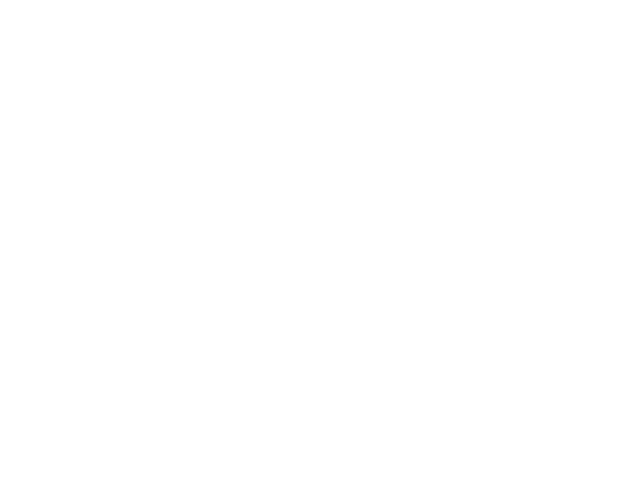
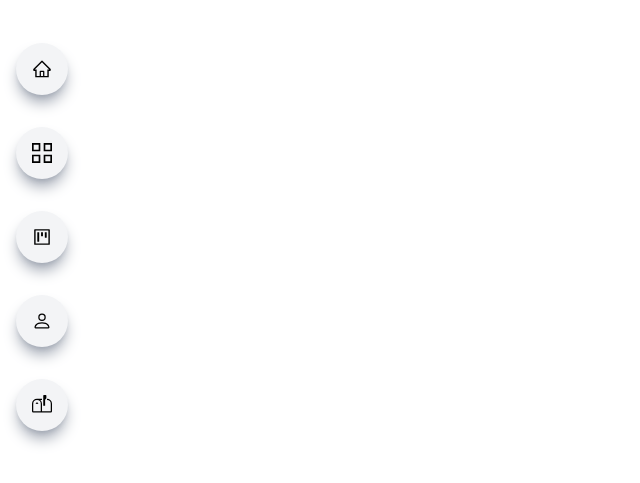
Before and after one commit to Clkwong3/showcase, a React (Vite) app: page / in a window 1280 px wide. Shown: the part 173-656 px from the top of the page, without its empty margins (0-640 px from the left). Built offline with nearby package versions, Linux system fonts and the light colour scheme.

Commit message:
SideNav - Added side buttons for when the screen is not mobile

```diff
--- a/src/components/SideNav.jsx
+++ b/src/components/SideNav.jsx
@@ -31,28 +31,28 @@
             <span className="pl-4">Home</span>
           </a>
           <a
-            href="#main"
+            href="#work"
             className="w-[75%] flex justify-center items-center rounded-full shadow-lg bg-gray-100 shadow-gray-400 m-2 p-4 cursor-pointer hover:scale-110 ease-in duration-400"
           >
             <GrProjects size={20} />
             <span className="pl-4">Work</span>
           </a>
           <a
-            href="#main"
+            href="#projects"
             className="w-[75%] flex justify-center items-center rounded-full shadow-lg bg-gray-100 shadow-gray-400 m-2 p-4 cursor-pointer hover:scale-110 ease-in duration-400"
           >
             <AiOutlineProject size={20} />
             <span className="pl-4">Projects</span>
           </a>
           <a
-            href="#main"
+            href="#resume"
             className="w-[75%] flex justify-center items-center rounded-full shadow-lg bg-gray-100 shadow-gray-400 m-2 p-4 cursor-pointer hover:scale-110 ease-in duration-400"
           >
             <BsPerson size={20} />
             <span className="pl-4">Resume</span>
           </a>
           <a
-            href="#main"
+            href="#contact"
             className="w-[75%] flex justify-center items-center rounded-full shadow-lg bg-gray-100 shadow-gray-400 m-2 p-4 cursor-pointer hover:scale-110 ease-in duration-400"
           >
             <BsMailboxFlag size={20} />
@@ -62,6 +62,41 @@
       ) : (
         ""
       )}
+      {/* Side buttons */}
+      <div className="md:block hidden fixed top-[25%] Z-10">
+        <div className="flex flex-col">
+          <a
+            href="#main"
+            className="rounded-full shadow-lg bg-gray-100 shadow-gray-400 m-4 p-4 cursor-pointer hover:scale-110 ease-in duration-300"
+          >
+            <AiOutlineHome size={20} />
+          </a>
+          <a
+            href="#work"
+            className="rounded-full shadow-lg bg-gray-100 shadow-gray-400 m-4 p-4 cursor-pointer hover:scale-110 ease-in duration-300"
+          >
+            <GrProjects size={20} />
+          </a>
+          <a
+            href="#projects"
+            className="rounded-full shadow-lg bg-gray-100 shadow-gray-400 m-4 p-4 cursor-pointer hover:scale-110 ease-in duration-300"
+          >
+            <AiOutlineProject size={20} />
+          </a>
+          <a
+            href="#resume"
+            className="rounded-full shadow-lg bg-gray-100 shadow-gray-400 m-4 p-4 cursor-pointer hover:scale-110 ease-in duration-300"
+          >
+            <BsPerson size={20} />
+          </a>
+          <a
+            href="#contact"
+            className="rounded-full shadow-lg bg-gray-100 shadow-gray-400 m-4 p-4 cursor-pointer hover:scale-110 ease-in duration-300"
+          >
+            <BsMailboxFlag size={20} />
+          </a>
+        </div>
+      </div>
     </div>
   );
 };
```
